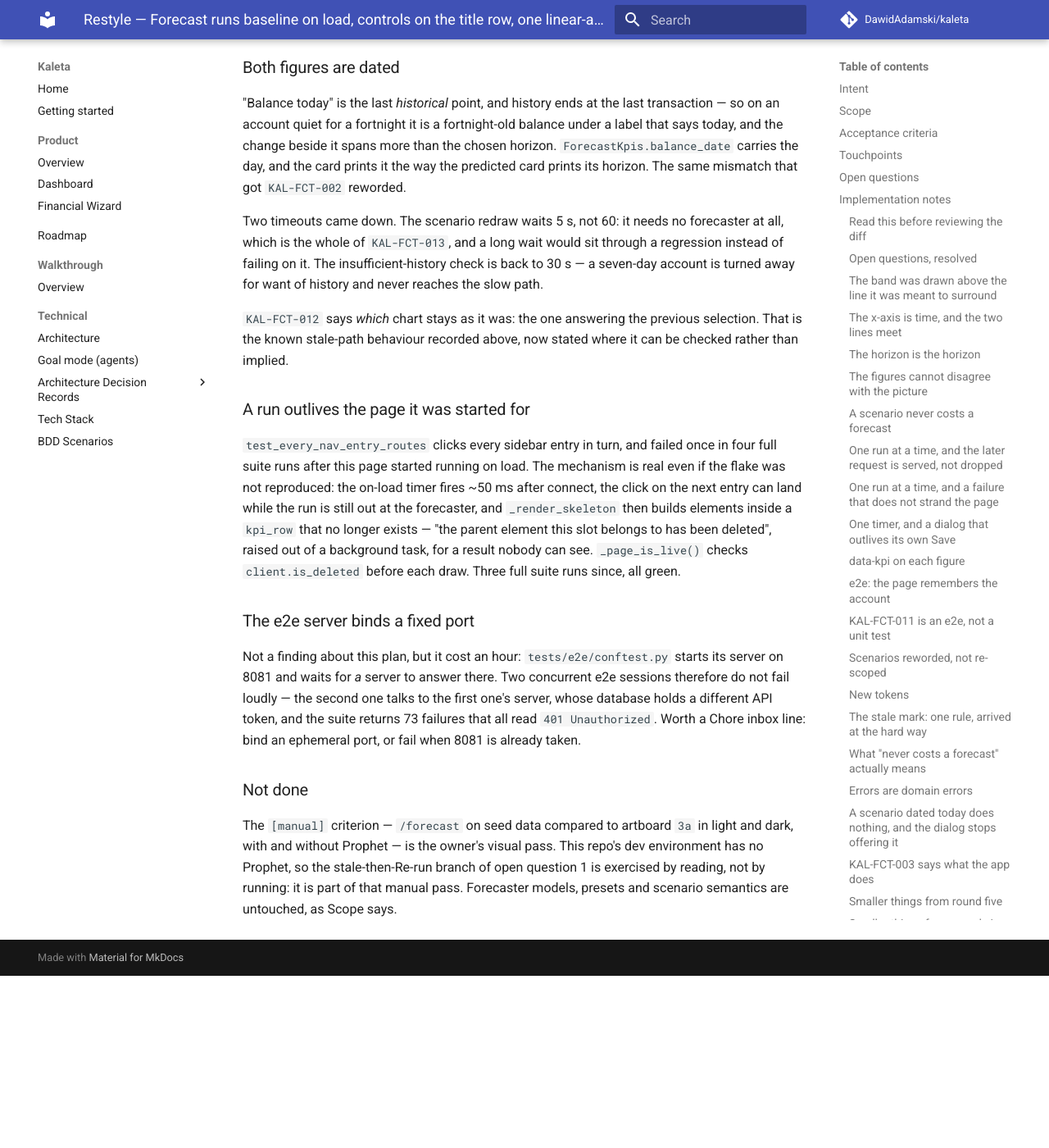
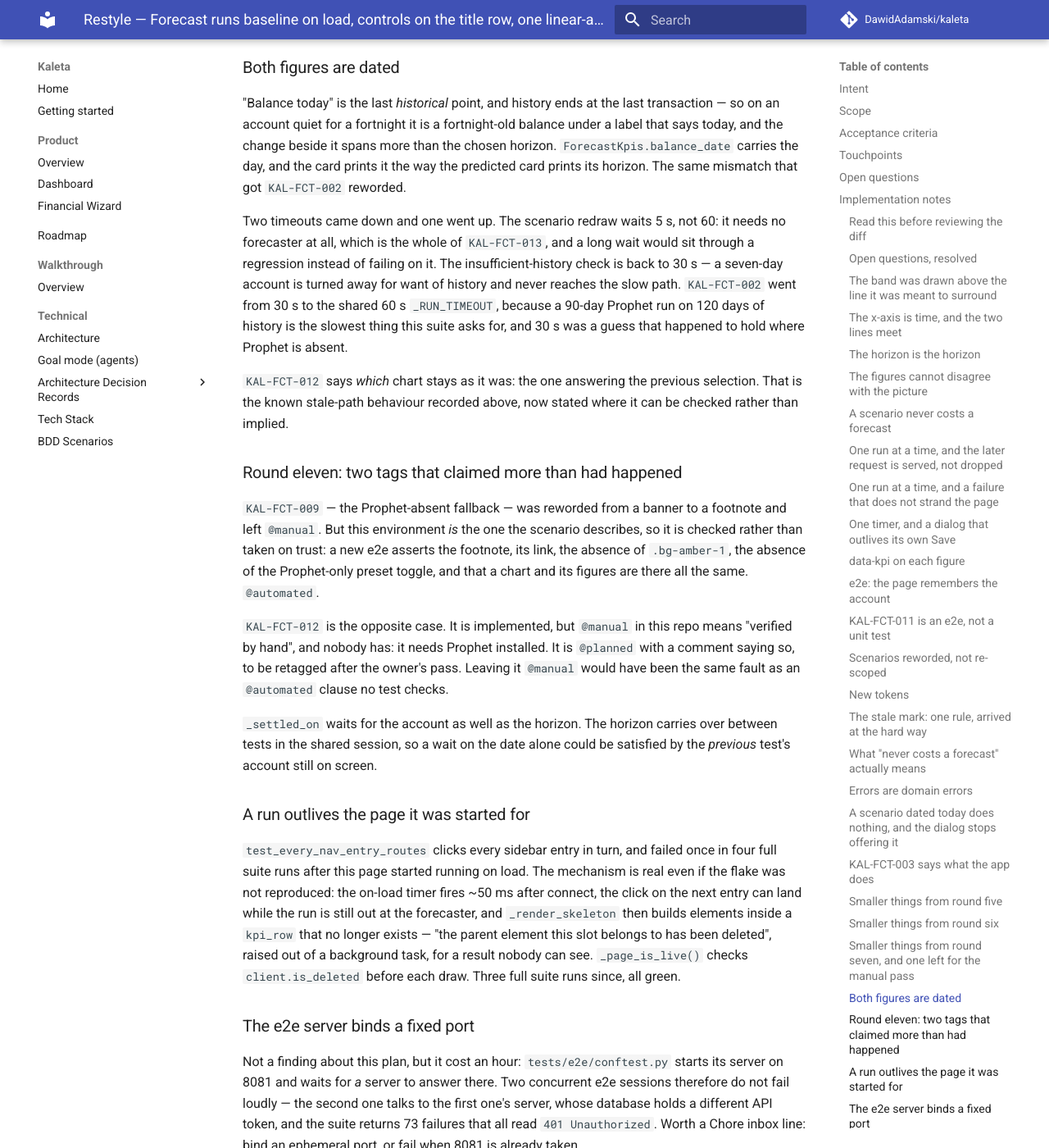
Before and after one commit to DawidAdamski/kaleta, an MkDocs documentation site: the page built from docs/plans/restyle-forecast-on-load.md, in a window 1280 px wide and 1400 px high, scrolled down 9094 px. Shown: the whole window at 82% size. Built offline with MkDocs 1.6.1 and Material for MkDocs 9.7.7, drawn with Linux system fonts in a browser that asks for light colours; comment, search, counter and statistics services are not loaded; before the commit the page ends 10284 px from its top, so only the background shows below that.

Commit message:
test(forecast): two tags that claimed more than had happened
Eleventh review round on artboard 3a.

KAL-FCT-009 — the Prophet-absent fallback — was reworded from a banner to a
footnote and left @manual. But this environment *is* the one the scenario
describes, so it is checked rather than taken on trust: a new e2e asserts the
footnote, its link, the absence of the amber banner, the absence of the
Prophet-only preset toggle, and that a chart and its figures are there all
the same. @automated.

KAL-FCT-012 is the opposite case. It is implemented, but @manual means
"verified by hand" and nobody has — it needs Prophet installed. It is
@planned with a comment saying so, to be retagged after the owner's pass.
Leaving it @manual would be the same fault as an @automated clause no test
checks.

`_settled_on` waits for the account as well as the horizon: the horizon
carries over between tests in the shared session, so a wait on the date alone
could be satisfied by the previous test's account still on screen.

Co-Authored-By: Claude Opus 5 (1M context) <noreply@anthropic.com>
Claude-Session: https://claude.ai/code/session_0152AYpRfMD2oD5sjv3sg3qi

```diff
--- a/docs/plans/restyle-forecast-on-load.md
+++ b/docs/plans/restyle-forecast-on-load.md
@@ -419,15 +419,37 @@ than the chosen horizon. `ForecastKpis.balance_date` carries the day, and the
 card prints it the way the predicted card prints its horizon. The same
 mismatch that got `KAL-FCT-002` reworded.
 
-Two timeouts came down. The scenario redraw waits 5 s, not 60: it needs no
-forecaster at all, which is the whole of `KAL-FCT-013`, and a long wait would
-sit through a regression instead of failing on it. The insufficient-history
-check is back to 30 s — a seven-day account is turned away for want of
-history and never reaches the slow path.
+Two timeouts came down and one went up. The scenario redraw waits 5 s, not
+60: it needs no forecaster at all, which is the whole of `KAL-FCT-013`, and a
+long wait would sit through a regression instead of failing on it. The
+insufficient-history check is back to 30 s — a seven-day account is turned
+away for want of history and never reaches the slow path. `KAL-FCT-002` went
+from 30 s to the shared 60 s `_RUN_TIMEOUT`, because a 90-day Prophet run on
+120 days of history is the slowest thing this suite asks for, and 30 s was a
+guess that happened to hold where Prophet is absent.
 
 `KAL-FCT-012` says *which* chart stays as it was: the one answering the
 previous selection. That is the known stale-path behaviour recorded above,
 now stated where it can be checked rather than implied.
+
+### Round eleven: two tags that claimed more than had happened
+
+`KAL-FCT-009` — the Prophet-absent fallback — was reworded from a banner to a
+footnote and left `@manual`. But this environment *is* the one the scenario
+describes, so it is checked rather than taken on trust: a new e2e asserts the
+footnote, its link, the absence of `.bg-amber-1`, the absence of the
+Prophet-only preset toggle, and that a chart and its figures are there all
+the same. `@automated`.
+
+`KAL-FCT-012` is the opposite case. It is implemented, but `@manual` in this
+repo means "verified by hand", and nobody has: it needs Prophet installed.
+It is `@planned` with a comment saying so, to be retagged after the owner's
+pass. Leaving it `@manual` would have been the same fault as an `@automated`
+clause no test checks.
+
+`_settled_on` waits for the account as well as the horizon. The horizon
+carries over between tests in the shared session, so a wait on the date alone
+could be satisfied by the *previous* test's account still on screen.
 
 ### A run outlives the page it was started for
 
```
Also changed, not shown: docs/bdd.md (+5 -2 lines), 1 other file.
